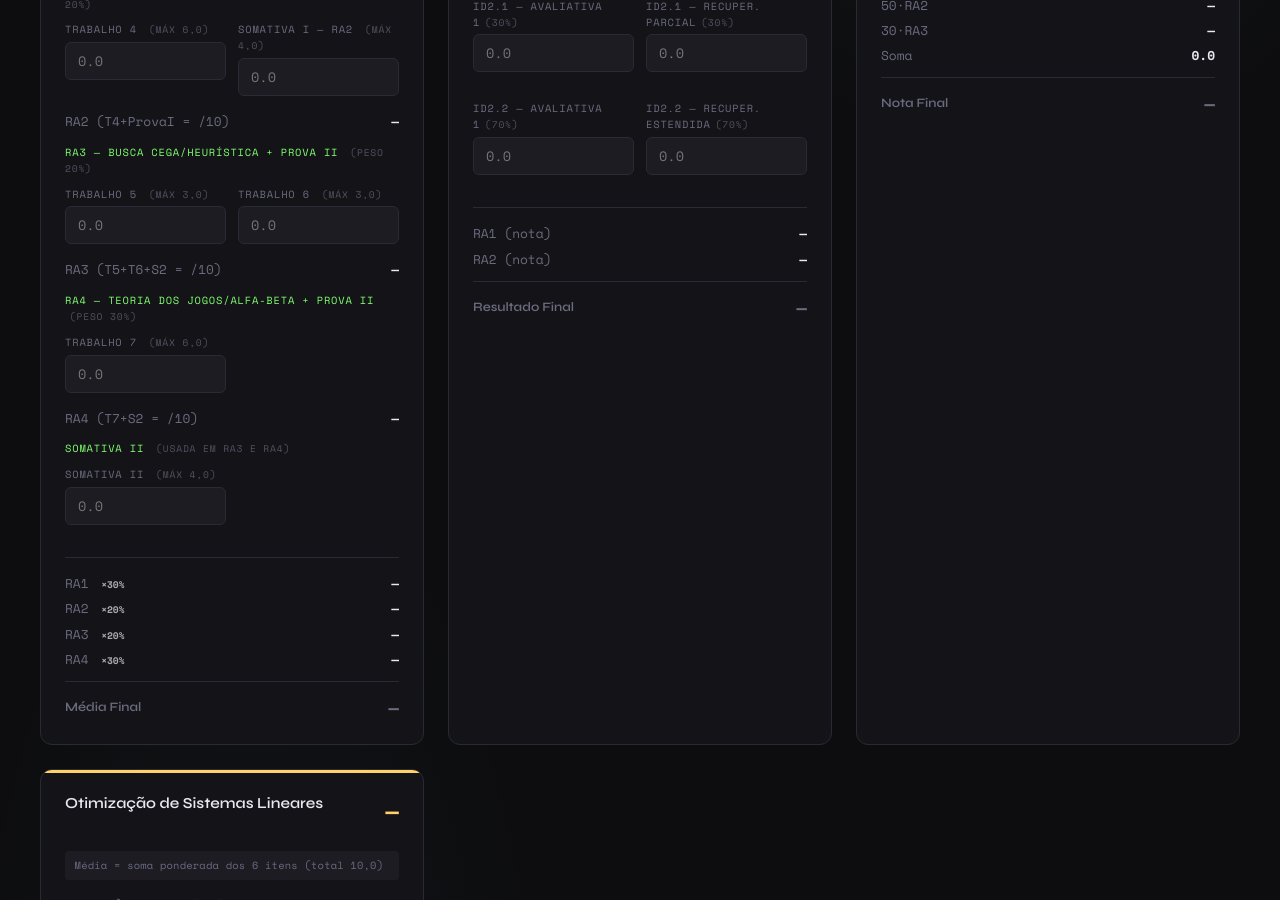
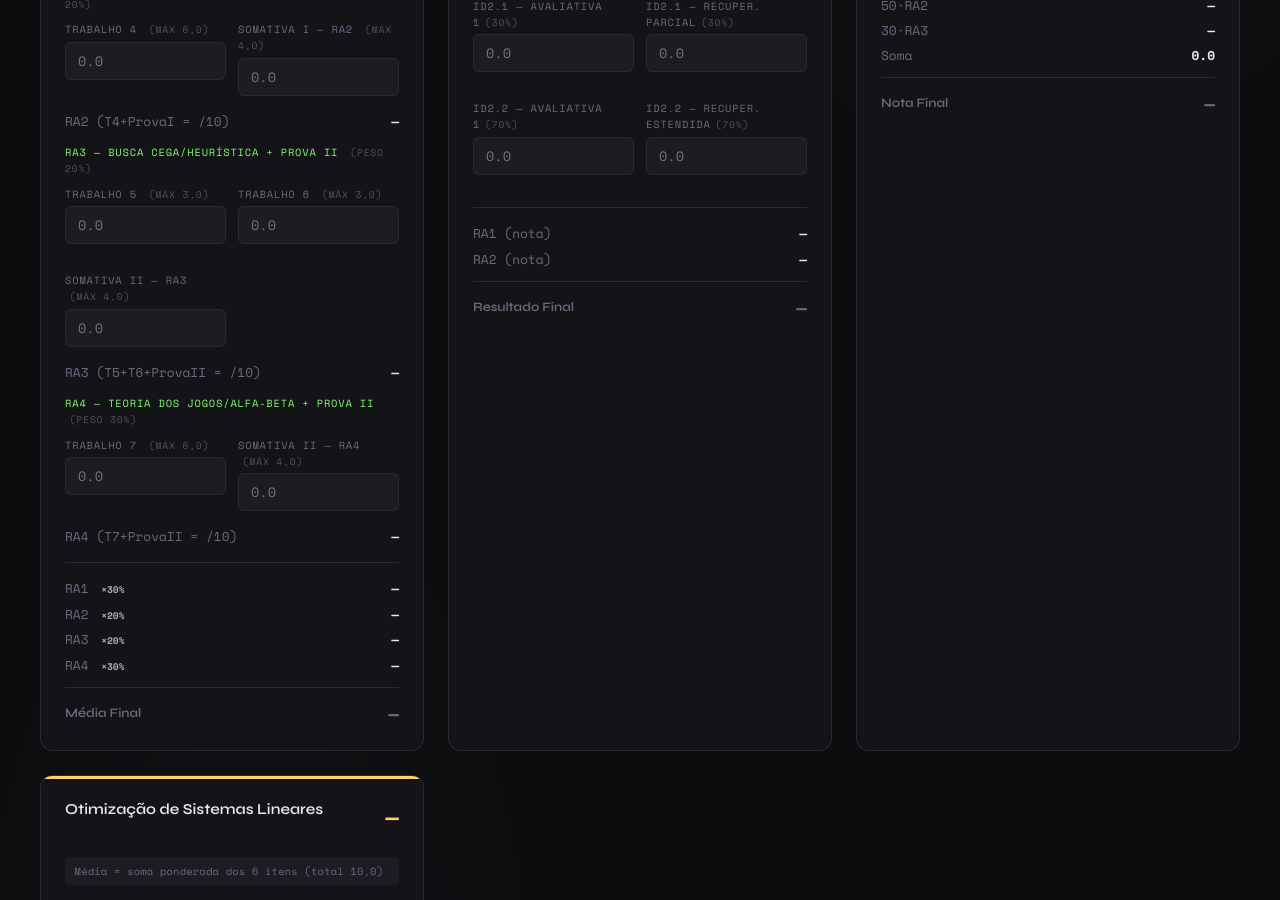
Before and after one commit to breno-rossi/breno-rossi.github.io, a Jekyll site: the page built from _pages/calculador-notas.html, in a window 1280 px wide and 900 px high, scrolled down 611 px. Built offline with Jekyll 4.4.1, drawn with Linux system fonts in a browser that asks for light colours; some of the changed text lies outside the part shown.

Commit message:
Atualiza calculadora para 10º período e separa Somativa II
- Altera de 9º semestre para 10º período
- Somativa II agora tem campos separados para RA3 e RA4
  (igual ao padrão da Somativa I com RA1 e RA2)

Co-Authored-By: Claude Opus 4.5 <noreply@anthropic.com>

```diff
--- a/_pages/calculador-notas.html
+++ b/_pages/calculador-notas.html
@@ -349,7 +349,7 @@ permalink: /calculador-notas
 
 <header>
   <a href="{{ site.baseurl }}/portfolio" class="back-link">← Voltar ao Portfólio</a>
-  <div class="badge">PUCPR · ENG. COMPUTAÇÃO · 9º SEM</div>
+  <div class="badge">PUCPR · ENG. COMPUTAÇÃO · 10º PER</div>
   <h1>Calculador de <span>Notas</span></h1>
   <p class="subtitle">// dados salvos automaticamente no navegador</p>
 </header>
@@ -411,8 +411,12 @@ permalink: /calculador-notas
         <label class="label">Trabalho 6 <span class="weight-hint">(máx 3,0)</span></label>
         <input type="number" min="0" max="3" step="0.1" id="ia-t6" placeholder="0.0" oninput="calcIA()">
       </div>
+      <div class="field">
+        <label class="label">Somativa II — RA3 <span class="weight-hint">(máx 4,0)</span></label>
+        <input type="number" min="0" max="4" step="0.1" id="ia-s2ra3" placeholder="0.0" oninput="calcIA()">
+      </div>
     </div>
-    <div class="ra-result" style="margin-bottom:0.8rem"><span>RA3 (T5+T6+S2 = /10)</span><span id="ia-ra3v">—</span></div>
+    <div class="ra-result" style="margin-bottom:0.8rem"><span>RA3 (T5+T6+ProvaII = /10)</span><span id="ia-ra3v">—</span></div>
 
     <p class="label" style="margin-bottom:0.6rem;color:var(--accent)">RA4 — Teoria dos Jogos/Alfa-Beta + Prova II <span class="weight-hint">(peso 30%)</span></p>
     <div class="field-row">
@@ -420,16 +424,12 @@ permalink: /calculador-notas
         <label class="label">Trabalho 7 <span class="weight-hint">(máx 6,0)</span></label>
         <input type="number" min="0" max="6" step="0.1" id="ia-t7" placeholder="0.0" oninput="calcIA()">
       </div>
-    </div>
-    <div class="ra-result" style="margin-bottom:0.8rem"><span>RA4 (T7+S2 = /10)</span><span id="ia-ra4v">—</span></div>
-
-    <p class="label" style="margin-bottom:0.6rem;color:var(--accent)">Somativa II <span class="weight-hint">(usada em RA3 e RA4)</span></p>
-    <div class="field-row">
       <div class="field">
-        <label class="label">Somativa II <span class="weight-hint">(máx 4,0)</span></label>
-        <input type="number" min="0" max="4" step="0.1" id="ia-s2" placeholder="0.0" oninput="calcIA()">
+        <label class="label">Somativa II — RA4 <span class="weight-hint">(máx 4,0)</span></label>
+        <input type="number" min="0" max="4" step="0.1" id="ia-s2ra4" placeholder="0.0" oninput="calcIA()">
       </div>
     </div>
+    <div class="ra-result" style="margin-bottom:0.8rem"><span>RA4 (T7+ProvaII = /10)</span><span id="ia-ra4v">—</span></div>
 
     <hr class="divider">
     <div class="ra-result"><span>RA1 <span class="weight-hint">×30%</span></span><span id="ia-c1">—</span></div>
@@ -652,18 +652,15 @@ function calcIA() {
   const ra2 = ra2Parts.length ? ra2Parts.reduce((a,b)=>a+b,0) : NaN;
   document.getElementById('ia-ra2v').textContent = isNaN(ra2) ? '—' : ra2.toFixed(1)+'/10';
 
-  // Somativa II é compartilhada entre RA3 e RA4
-  const s2=val('ia-s2');
-
-  // RA3: T5(3) + T6(3) + Somativa2(4) = 10
-  const t5=val('ia-t5'), t6=val('ia-t6');
-  const ra3Parts = [t5,t6,s2].filter(x=>x!=null);
+  // RA3: T5(3) + T6(3) + Somativa2-RA3(4) = 10
+  const t5=val('ia-t5'), t6=val('ia-t6'), s2r3=val('ia-s2ra3');
+  const ra3Parts = [t5,t6,s2r3].filter(x=>x!=null);
   const ra3 = ra3Parts.length ? ra3Parts.reduce((a,b)=>a+b,0) : NaN;
   document.getElementById('ia-ra3v').textContent = isNaN(ra3) ? '—' : ra3.toFixed(1)+'/10';
 
-  // RA4: T7(6) + Somativa2(4) = 10
-  const t7=val('ia-t7');
-  const ra4Parts = [t7,s2].filter(x=>x!=null);
+  // RA4: T7(6) + Somativa2-RA4(4) = 10
+  const t7=val('ia-t7'), s2r4=val('ia-s2ra4');
+  const ra4Parts = [t7,s2r4].filter(x=>x!=null);
   const ra4 = ra4Parts.length ? ra4Parts.reduce((a,b)=>a+b,0) : NaN;
   document.getElementById('ia-ra4v').textContent = isNaN(ra4) ? '—' : ra4.toFixed(1)+'/10';
 
@@ -794,8 +791,8 @@ function updateOverall() {
 const IDS = [
   'ia-t1','ia-t2','ia-t3','ia-s1ra1',
   'ia-t4','ia-s1ra2',
-  'ia-t5','ia-t6',
-  'ia-t7','ia-s2',
+  'ia-t5','ia-t6','ia-s2ra3',
+  'ia-t7','ia-s2ra4',
   'eco-id11a','eco-id11b','eco-id12','eco-recra1',
   'eco-id21','eco-id21rp','eco-id22','eco-id22re',
   'gp-ra1','gp-ra2','gp-ra3',
```
Also changed, not shown: other parts of _pages/calculador-notas.html (+2 -2 lines), _pages/portfolio.md (+2 -2 lines).
